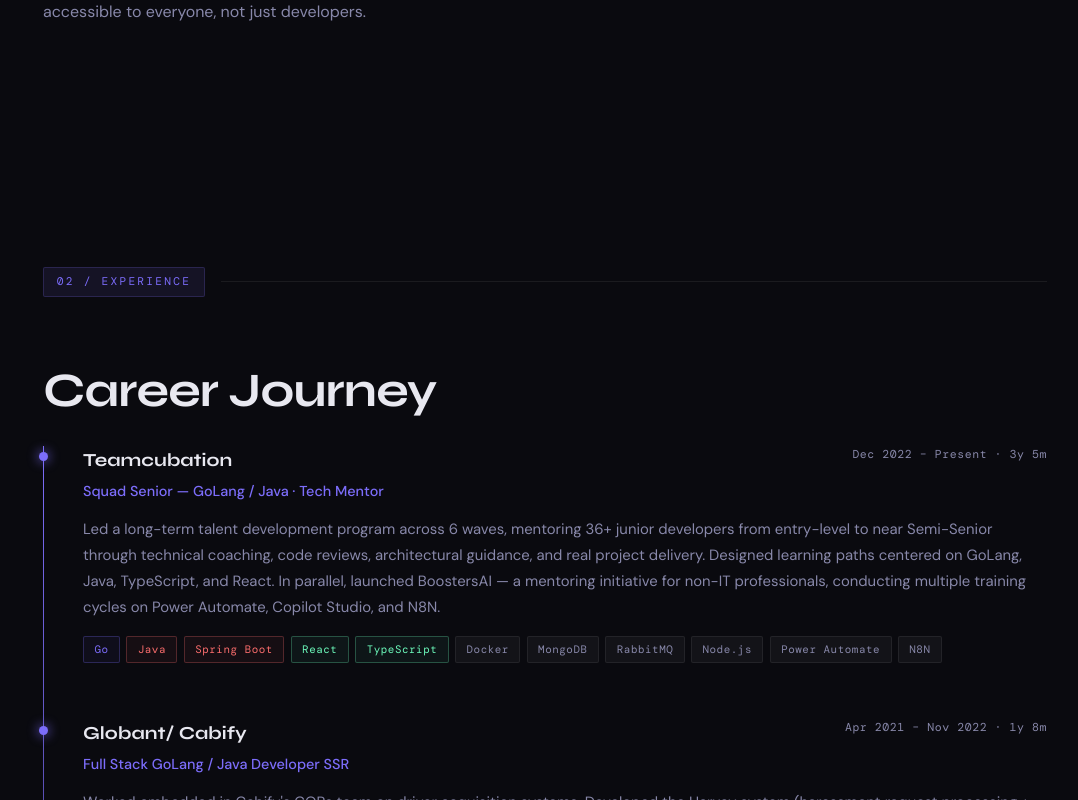
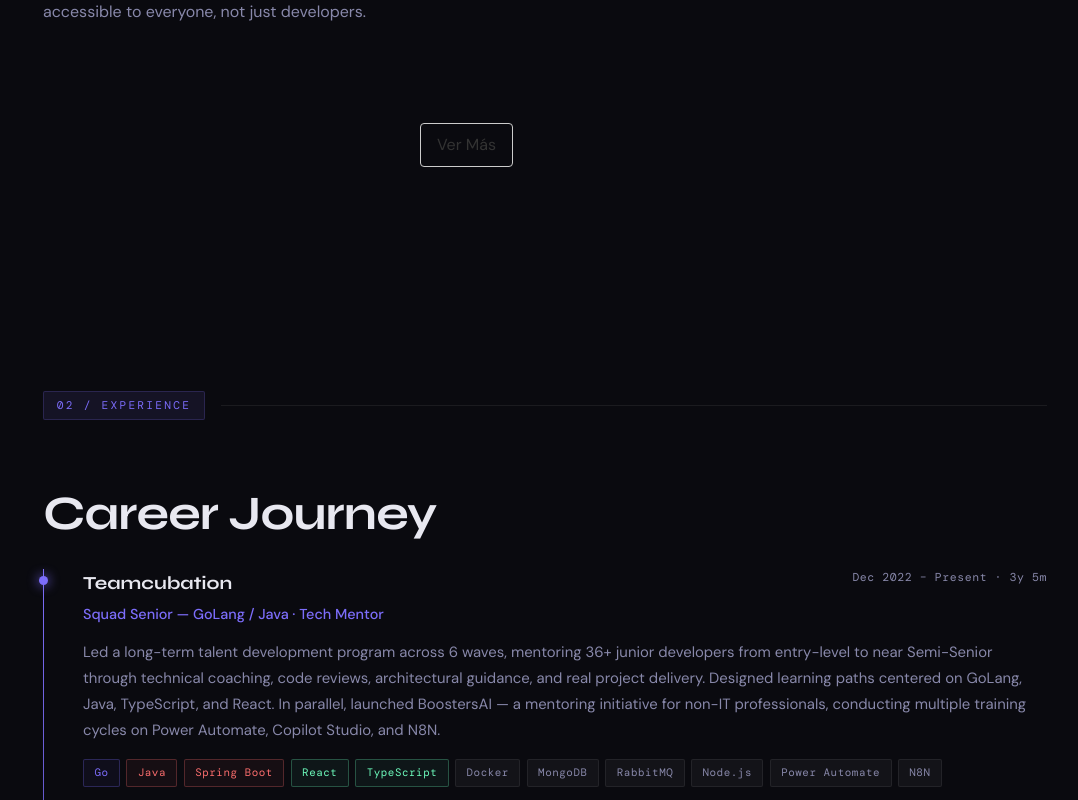
Before and after one commit to DamianMarquez/dmpage, a React (Vite) app in the folder client/: page / in a window 1280 px wide. Shown: the part 1780-2580 px from the top of the page, without its empty margins (95-1173 px from the left). Built offline with nearby package versions, Linux system fonts and the light colour scheme; no server answers; a web font is replaced by a local one.

Commit message:
Section Pages added

```diff
--- a/client/src/components/AboutSection.tsx
+++ b/client/src/components/AboutSection.tsx
@@ -1,4 +1,5 @@
 import SectionHeader from './SectionHeader';
+import ButtonLink from '../components/ButtonLink';
 
 const details = [
   {
@@ -83,6 +84,10 @@
 
         </div>
 
+        <div style={{ marginTop: '1rem' }}>
+          <ButtonLink to="/sections/about" label="Ver Más" />
+        </div>
+
       </div>
     </section>
   );
--- /dev/null
+++ b/client/src/components/ButtonLink.tsx
@@ -0,0 +1,16 @@
+import { Link } from 'react-router-dom';
+
+type Props = {
+  to: string;
+  label: string;
+};
+
+export default function ButtonLink({ to, label }: Props) {
+  return (
+    <div style={{ display: 'flex', justifyContent: 'flex-end' }}>
+      <Link to={to} style={{ padding: '0.5rem 1rem', textDecoration: 'none', border: '1px solid #ccc', borderRadius: '4px', color: '#333' }}>
+        {label}
+      </Link>
+    </div>
+  );
+}
--- a/client/src/components/ExperienceSection.tsx
+++ b/client/src/components/ExperienceSection.tsx
@@ -1,3 +1,4 @@
+import ButtonLink from './ButtonLink';
 import SectionHeader from './SectionHeader';
 
 interface Experience {
@@ -169,6 +170,7 @@
 
       </div>
 
+<ButtonLink to="/sections/experience" label="Ver Más" />
     </section>
   );
 }
--- a/client/src/components/SkillsSection.tsx
+++ b/client/src/components/SkillsSection.tsx
@@ -1,4 +1,6 @@
 import SectionHeader from './SectionHeader';
+
+import ButtonLink from '../components/ButtonLink';
 
 interface SkillCategory {
   icon: string;
@@ -144,7 +146,9 @@
         ))}
 
       </div>
-
+        <div style={{ marginTop: '1rem' }}>
+          <ButtonLink to="/sections/skills" label="Ver Más" />
+        </div>
     </section>
   );
 }
--- /dev/null
+++ b/client/src/pages/SectionPageTemplate.tsx
@@ -0,0 +1,18 @@
+import ButtonLink from '../components/ButtonLink';
+
+type Props = {
+  sectionTitle: string;
+};
+
+export default function SectionPageTemplate({ sectionTitle }: Props) {
+  return (
+    <section style={{ padding: '2rem', textAlign: 'center' }}>
+      <h1>{sectionTitle}</h1>
+      <div style={{ fontSize: '1.5rem', margin: '2rem 0' }}>
+        En construcción
+      </div>
+      <p>La página de esta sección está en desarrollo.</p>
+      <ButtonLink to="/" label="Volver a Inicio" />
+    </section>
+  );
+}
--- /dev/null
+++ b/client/src/pages/sections/AboutPage.tsx
@@ -0,0 +1,5 @@
+import SectionPageTemplate from '../SectionPageTemplate';
+
+export default function AboutPage() {
+  return <SectionPageTemplate sectionTitle="About" />;
+}
--- /dev/null
+++ b/client/src/pages/sections/ContactPage.tsx
@@ -0,0 +1,9 @@
+import SectionPageTemplate from '../SectionPageTemplate';
+
+export default function ContactPage() {
+  return (
+    <section>
+      <SectionPageTemplate sectionTitle="Contact" />
+    </section>
+  );
+}
--- /dev/null
+++ b/client/src/pages/sections/ExperiencePage.tsx
@@ -0,0 +1,11 @@
+import SectionPageTemplate from '../SectionPageTemplate';
+
+export default function ExperiencePage() {
+  return (
+    <section>
+      <SectionPageTemplate sectionTitle="Experience" />
+
+    </section>
+
+  );
+}
--- /dev/null
+++ b/client/src/pages/sections/SkillsPage.tsx
@@ -0,0 +1,9 @@
+import SectionPageTemplate from '../SectionPageTemplate';
+
+export default function SkillsPage() {
+  return (
+    <section>
+      <SectionPageTemplate sectionTitle="Skills" />
+    </section>
+  );
+}
```
Also changed, not shown: client/src/router/router.tsx (+20 -0 lines).
